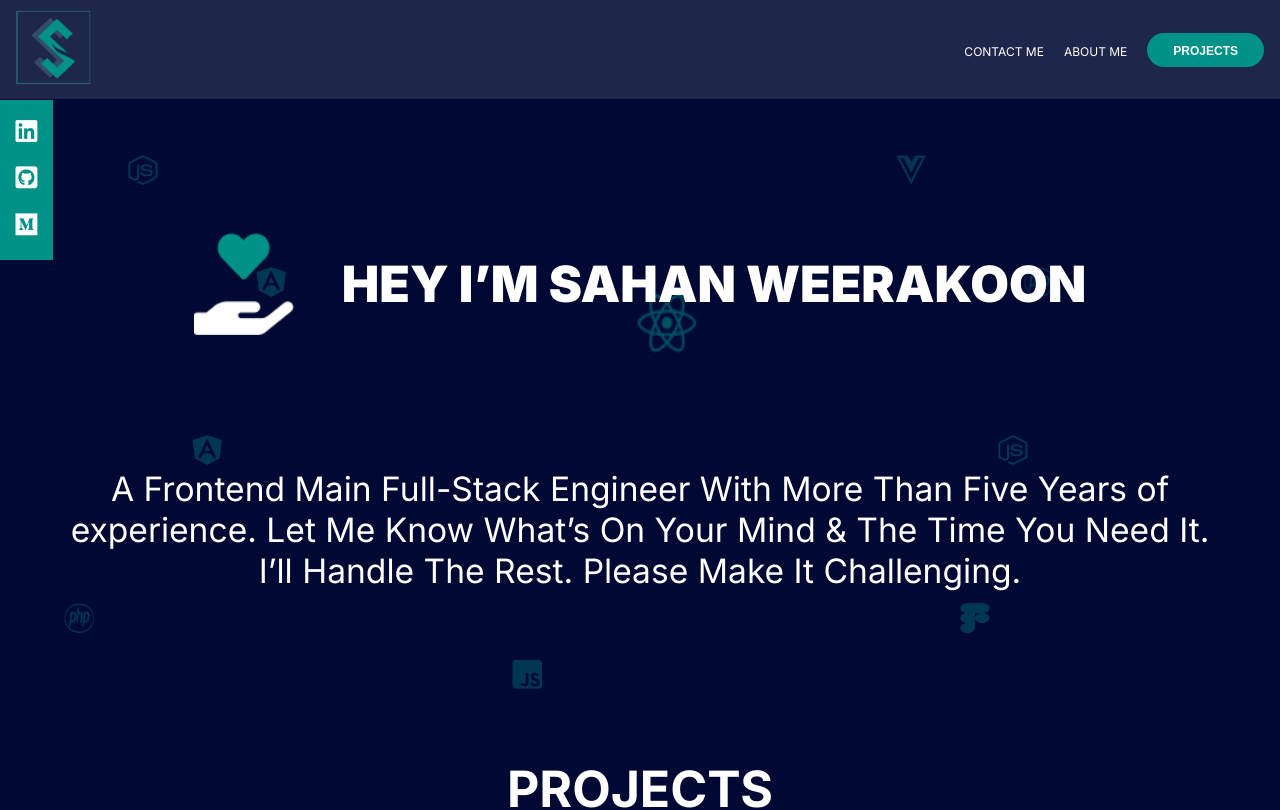
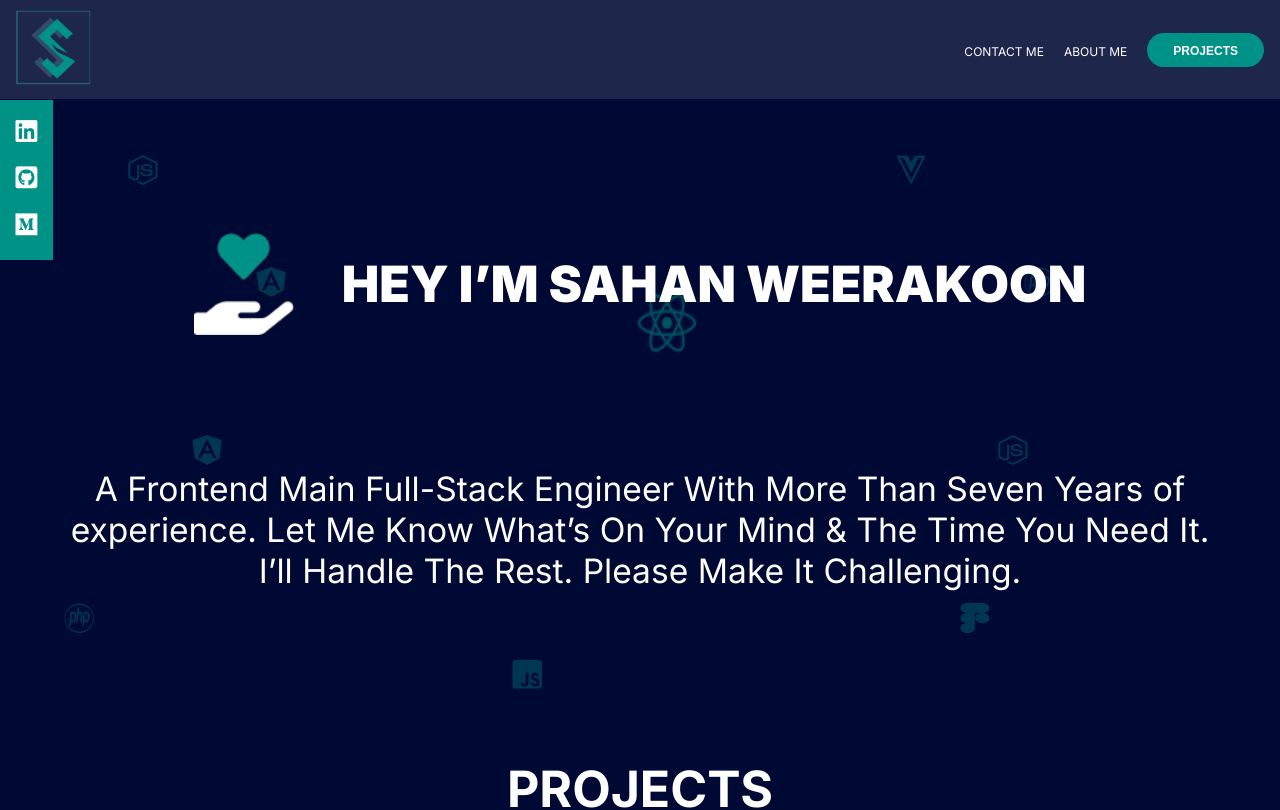
Before and after one commit to SahanNimeshWeerakoon/sahan-weerakoon, a Next.js app: page / in a window 1280 px wide. Shown: the top 810 px of the page. Built offline with nearby package versions, Linux system fonts and the light colour scheme.

Commit message:
Change year

```diff
--- a/app/components/Banner.tsx
+++ b/app/components/Banner.tsx
@@ -24,7 +24,7 @@ const Banner = () => {
                 <Title title="HEY I’M SAHAN WEERAKOON" />
             </h1>
             <p className="banner_desc">
-                A Frontend Main Full-Stack Engineer With More Than Five Years of experience. Let Me
+                A Frontend Main Full-Stack Engineer With More Than Seven Years of experience. Let Me
                 Know What’s On Your Mind & The Time You Need It. I’ll Handle The Rest. Please Make It Challenging.
             </p>
             {movingIconsList.map(icon => {
```
